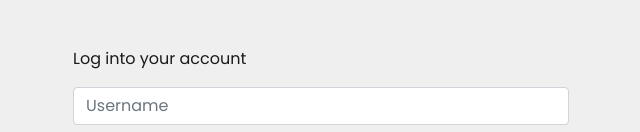
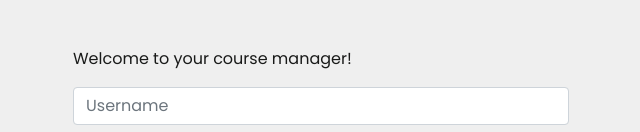
Before and after one commit to ivaaanrm/pbe-cdr, a plain HTML site: page clients/web/index.html in a window 1280 px wide. Shown: the part 337-469 px from the top of the page, without its empty margins (319-959 px from the left). Drawn offline with nearby package versions, Linux system fonts and the light colour scheme.

Commit message:
fix bugs

```diff
--- a/clients/web/index.html
+++ b/clients/web/index.html
@@ -17,7 +17,7 @@
             <img class="image" src="src/images/iwell-logo.png" height="150px" , id="logo" />
         </div>
         <div class="text">
-            <p class="login-text">Log into your account</p>
+            <p class="login-text">Welcome to your course manager!</p>
         </div>
 
         <form class="login-form" id="login-form">
```
Also changed, not shown: clients/web/src/js/queryPage.js (+3 -7 lines).
